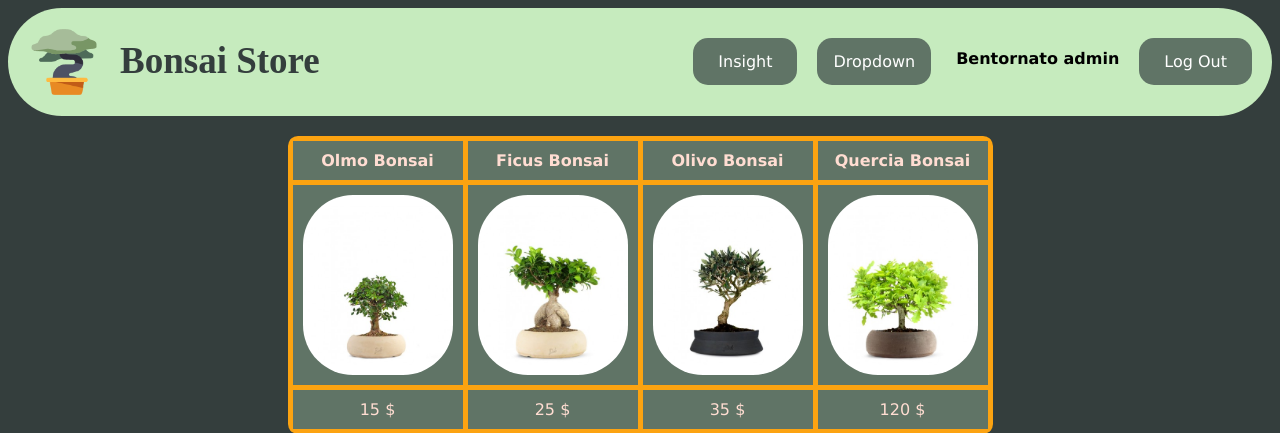
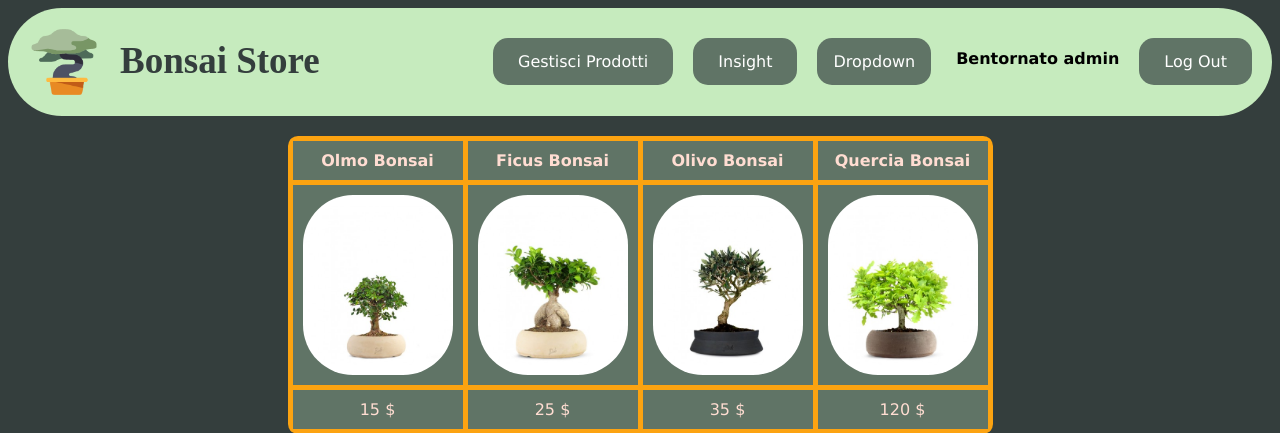
Before and after one commit to FedericoRisoli/bdp, a PHP site: page /logged.php in a window 1280 px wide. Shown: the top 433 px of the page. Run offline with PHP 8.4, Linux system fonts and the light colour scheme; the visitor is signed in with stand-in values (Sample User, id 1); data comes from the database, SQL or seed files in the repository.

Commit message:
inserito pulsante Gestione prodotti

```diff
--- a/logged.php
+++ b/logged.php
@@ -108,6 +108,7 @@
     <?php
     if($_SESSION["name"]=="admin"){
       print('<li class="acc_button"><a class="normalbutton" href="insight.php">Insight</a></li>');
+      print('<li class="acc_button"><a class="normalbutton" href="productmanager.php">Gestisci Prodotti</a></li>');
     }
     ?>
   </ul>
```
